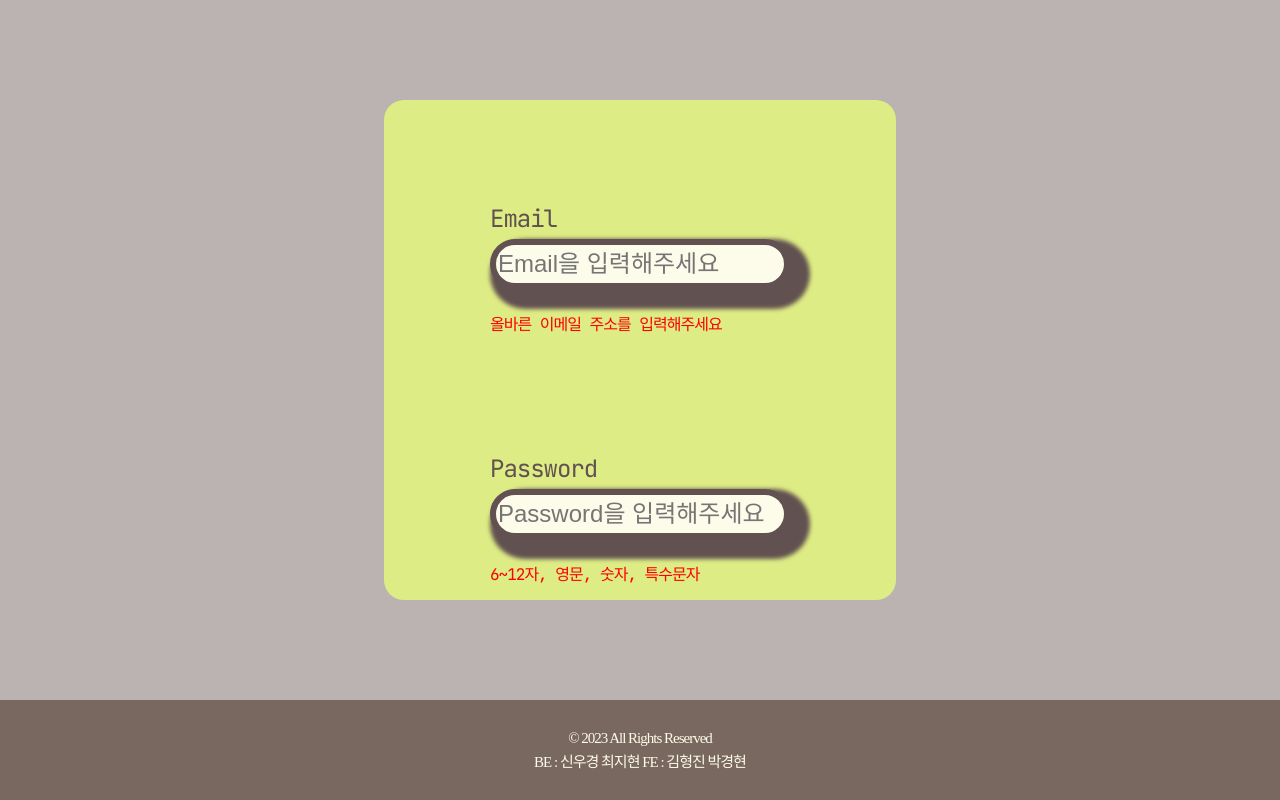
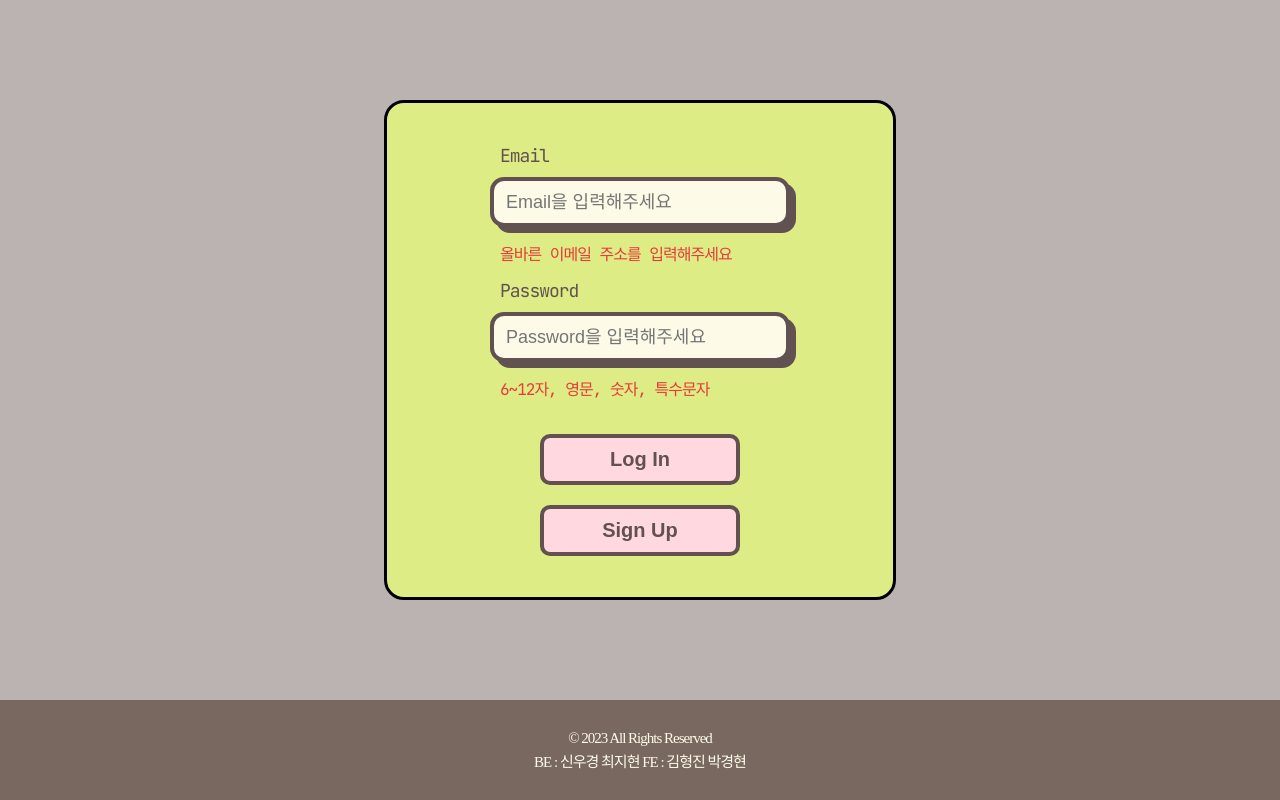
Before and after one commit to Pikadev1771/sentiment-analysis-diary, a Next.js app: page /login in a window 1280 px wide. Built offline with nearby package versions, Linux system fonts and the light colour scheme.

Commit message:
feat - #6 Login Page UI

```diff
--- /dev/null
+++ b/components/button/Button.tsx
@@ -0,0 +1,21 @@
+import styled from 'styled-components';
+
+interface ButtonProps extends React.ButtonHTMLAttributes<HTMLButtonElement> {}
+
+const Button = (props: ButtonProps) => {
+  return <BigButton {...props} />;
+};
+
+export default Button;
+
+const BigButton = styled.button`
+  width: 200px;
+  padding: 10px 0;
+  margin: 10px;
+  border: 4px solid ${({ theme }) => theme.color.brown};
+  border-radius: 10px;
+  color: ${({ theme }) => theme.color.brown};
+  background-color: ${({ theme }) => theme.color.pink};
+  font-size: 20px;
+  font-weight: 600;
+`;
--- a/components/footer/Footer.tsx
+++ b/components/footer/Footer.tsx
@@ -22,12 +22,12 @@ const FooterContainer = styled.div`
   width: '100%';
   height: 100px;
   bottom: '0';
-  background-color: #79685f;
+  background-color: ${({ theme }) => theme.color.lightBrown};
   z-index: '10';
 `;
 
 const FooterText = styled.p`
   text-align: center;
-  color: #fdfbe9;
+  color: ${({ theme }) => theme.color.cream};
   line-height: 1.6;
 `;
--- a/components/user/login/LoginInput.tsx
+++ b/components/user/login/LoginInput.tsx
@@ -3,52 +3,47 @@ import { InputType } from '../../../pages/login';
 
 const LoginInput = ({ loginInput }: InputType) => {
   return (
-    <Container>
+    <InputContainer>
       <Label id={loginInput.label}>{loginInput.label}</Label>
       <Input
         name={loginInput.label}
         placeholder={loginInput.placeholder}
       ></Input>
       <ValidationMessage>{loginInput.errorMessage}</ValidationMessage>
-    </Container>
+    </InputContainer>
   );
 };
 
 export default LoginInput;
 
-const Container = styled.div`
+const InputContainer = styled.div`
   display: flex;
   flex-direction: column;
-  color: #625151;
-  max-width: 300px;
-  margin: auto;
-  margin-bottom: 15px;
+  color: ${({ theme }) => theme.color.brown};
 `;
 
 const Label = styled.label`
   font-weight: 400;
-  font-size: 24px;
-  margin-bottom: 5px;
+  font-size: 18px;
+  padding: 10px;
 `;
 
 const Input = styled.input`
-  border: 6px solid #625151;
-  box-shadow: 10px 10px 4px 10px #625151;
-  border-radius: 30px;
   width: 300px;
   height: 50px;
-  border-radius: 30px;
-  background: #fdfbe9;
+  padding: 12px;
+  background: ${({ theme }) => theme.color.cream};
+  border: 4px solid ${({ theme }) => theme.color.brown};
+  box-shadow: 6px 6px 0px 0px ${({ theme }) => theme.color.brown};
+  border-radius: 14px;
   font-weight: 500;
-  font-size: 24px;
-  line-height: 28px;
-  /* identical to box height */
-  color: #625151;
+  font-size: 18px;
+  color: ${({ theme }) => theme.color.brown};
 `;
 
 const ValidationMessage = styled.strong`
   font-weight: 400;
-  color: #ff0000;
+  color: ${({ theme }) => theme.color.red};
   font-size: 16px;
-  margin-top: 22px;
+  padding: 14px 0 4px 10px;
 `;
--- a/pages/login/index.tsx
+++ b/pages/login/index.tsx
@@ -1,5 +1,8 @@
+import styled from 'styled-components';
 import LoginlInput from '../../components/user/login/LoginInput';
-import styled from 'styled-components';
+import Button from '../../components/button/Button';
+
+import { useRouter } from 'next/router';
 
 export interface InputType {
   loginInput: { label: string; placeholder: string; errorMessage: string };
@@ -17,13 +20,22 @@ const LoginInputList: InputType['loginInput'][] = [
   },
 ];
 
+const handleLogin = () => {
+  console.log('로그인');
+};
+
 const LoginPage = () => {
+  const router = useRouter();
   return (
     <LoginContainer>
       <FormContainer>
-        {LoginInputList.map((input, idx) => (
-          <LoginlInput key={idx} loginInput={input} />
+        {LoginInputList.map((loginInput, idx) => (
+          <LoginlInput key={idx} loginInput={loginInput} />
         ))}
+        <ButtonContainer>
+          <Button onClick={handleLogin}>Log In</Button>
+          <Button onClick={() => router.push('/signup')}>Sign Up</Button>
+        </ButtonContainer>
       </FormContainer>
     </LoginContainer>
   );
@@ -40,11 +52,18 @@ const LoginContainer = styled.div`
 const FormContainer = styled.div`
   display: flex;
   flex-direction: column;
+  justify-content: center;
   align-items: center;
-  justify-items: center;
   width: 40vw;
   height: 500px;
   margin: 100px auto;
+  border: 3px solid black;
   border-radius: 20px;
   background-color: ${({ theme }) => theme.color.lime};
 `;
+
+const ButtonContainer = styled.div`
+  display: flex;
+  flex-direction: column;
+  margin-top: 20px;
+`;
--- a/styles/theme.ts
+++ b/styles/theme.ts
@@ -8,5 +8,7 @@ export const theme: DefaultTheme = {
     lime: '#DEEC85',
     cream: '#FDFBE8',
     blue: '#17A1FA',
+    red: '#E73B3B',
+    lightBrown: '#79685f',
   },
 };
```
